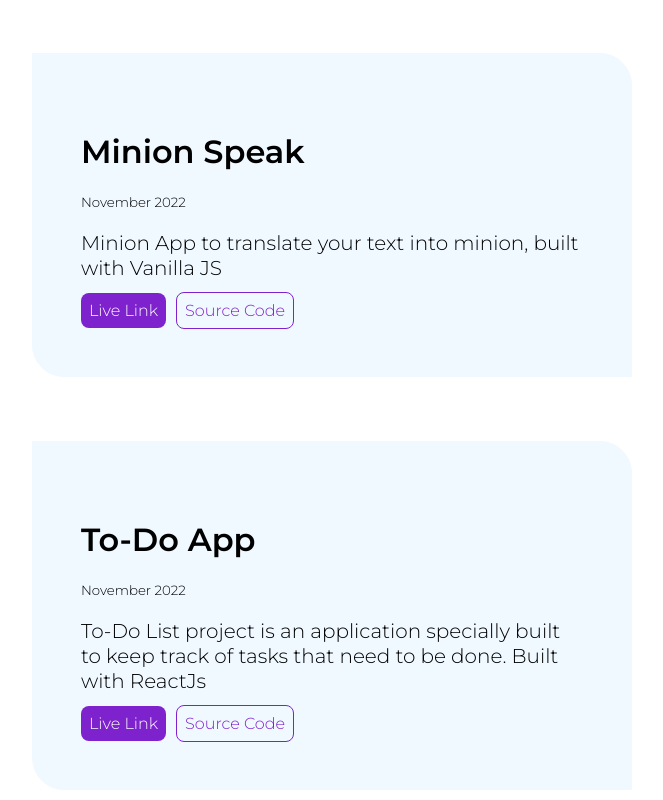
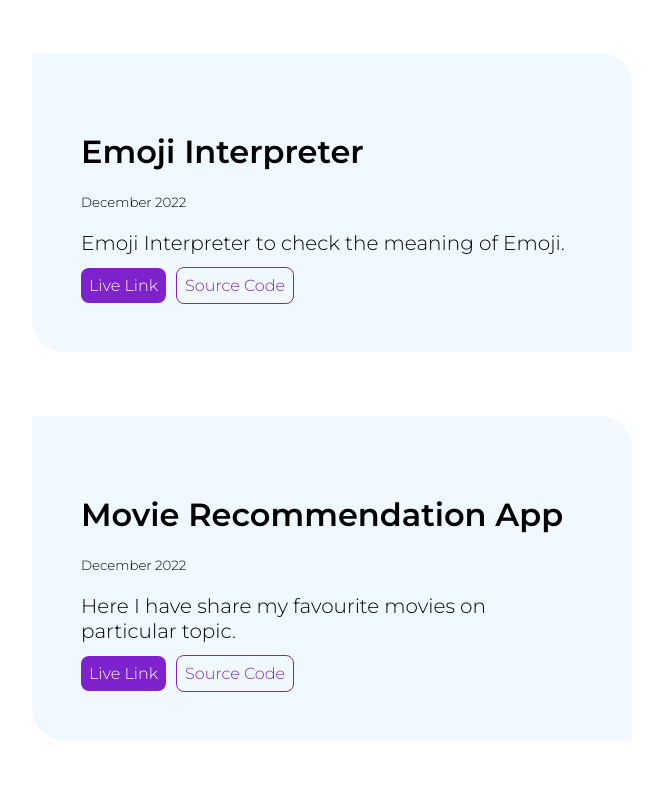
Before and after one commit to yash-purkar/portfolio, a React (Create React App) app: page /projects in a window 1280 px wide. Shown: the part 1760-2560 px from the top of the page, without its empty margins (308-971 px from the left). Built offline with nearby package versions, Linux system fonts and the light colour scheme.

Commit message:
docs: added project

```diff
--- a/src/Components/Projects/ProjData.js
+++ b/src/Components/Projects/ProjData.js
@@ -21,6 +21,20 @@ const data = [
     text: "Cash Register App which helps the user by telling how can they return the change with minimum number of notes.",
     liveLink: "https://yashpurkar-cash-register.netlify.app/",
     code: "https://github.com/yash-purkar/cash-register"
+  },
+  {
+    heading: "Emoji Interpreter",
+    date: "December 2022",
+    text: "Emoji Interpreter to check the meaning of Emoji.",
+    liveLink: "https://yash-emoji-interpreter.netlify.app",
+    code: "https://github.com/yash-purkar/emoji-interpreter"
+  },
+  {
+    heading: "Movie Recommendation App",
+    date: "December 2022",
+    text: "Here I have share my favourite movies on particular topic.",
+    liveLink: "https://codesandbox.io/s/movie-recommendation-app-vctqrx?file=/src/App.js",
+    code: "https://codesandbox.io/s/movie-recommendation-app-vctqrx?file=/src/App.js"
   },
   {
     heading: "Minion Speak",
```
